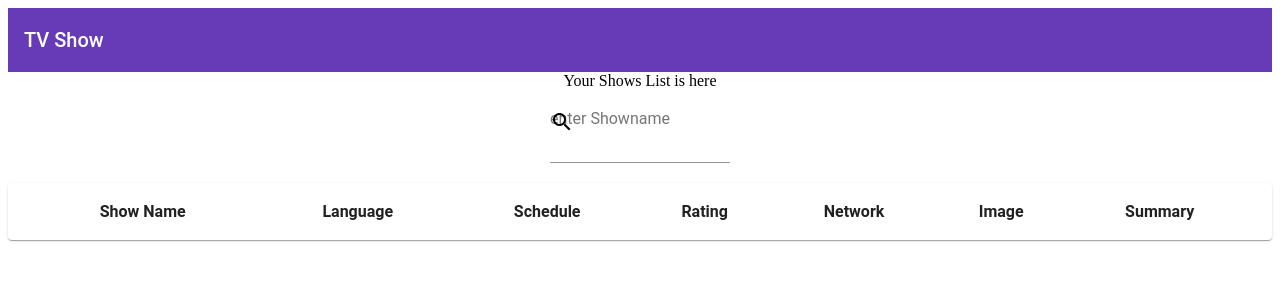
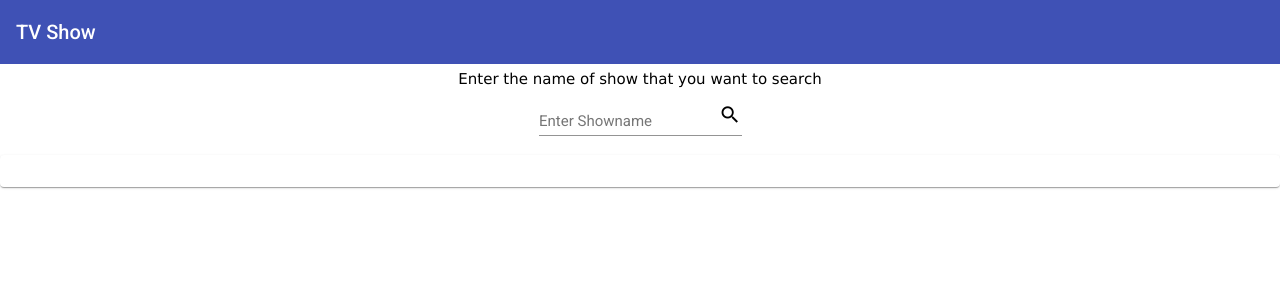
Before and after one commit to gnanadeepika5/tv-show-app, an Angular app: page / in a window 1280 px wide. Shown: the top 300 px of the page. Built offline with nearby package versions, Linux system fonts and the light colour scheme.

Commit message:
Added webChannel Info + Show not found message

```diff
--- a/angular.json
+++ b/angular.json
@@ -24,9 +24,7 @@
               "src/assets"
             ],
             "styles": [
-              {
-                "input": "node_modules/@angular/material/prebuilt-themes/deeppurple-amber.css"
-              },
+              "./node_modules/@angular/material/prebuilt-themes/indigo-pink.css",
               "src/styles.css"
             ],
             "scripts": []
@@ -91,6 +89,7 @@
               "src/assets"
             ],
             "styles": [
+              "./node_modules/@angular/material/prebuilt-themes/indigo-pink.css",
               "src/styles.css"
             ],
             "scripts": []
--- a/src/app/app.component.html
+++ b/src/app/app.component.html
@@ -1,13 +1,15 @@
-<div style="text-align: center;">
+<div style="text-align: center; font-family: verdana;">
   <mat-toolbar color="primary">
     TV Show
   </mat-toolbar>
-  <div>Your Shows List is here</div>
-  <div>
-    <app-name-search (searchEvent)="doSearch($event)"></app-name-search>
+  <div style="font-size: 15px; line-height: 30px;">
+    <div>Enter the name of show that you want to search</div>
+    <div>
+      <app-name-search (searchEvent)="doSearch($event)"></app-name-search>
+    </div>
   </div>
   <mat-card color="secondary">
-  <app-tv-shows-display [currentdata]="tvshowsdisplay">
-  </app-tv-shows-display>
+    <app-tv-shows-display [currentdata]="tvshowsdisplay" [itemNotFound] = "errorMessage">
+    </app-tv-shows-display>
   </mat-card>
 </div>
--- a/src/app/app.component.ts
+++ b/src/app/app.component.ts
@@ -2,6 +2,7 @@ import { Component } from '@angular/core';
 import { ItvShowService } from './itv-show-service';
 import { ITvShowsDisplay, IarrayTvShowsDisplay } from './itv-shows-display';
 import { TvShowService } from './tv-show.service';
+import { subscribeOn } from 'rxjs/operators';
 
 @Component({
   selector: 'app-root',
@@ -11,10 +12,18 @@ import { TvShowService } from './tv-show.service';
 export class AppComponent {
   title = 'tv-show-app';
   tvshowsdisplay: IarrayTvShowsDisplay;
+  errorMessage: string;
+
   constructor(private tvshowservice: TvShowService){}
   doSearch(searchValue){
     const userInput = searchValue.trim();
-        this.tvshowservice.getShowDetails(userInput).subscribe(data => this.tvshowsdisplay =  data);
-
-  }
+        this.tvshowservice.getShowDetails(userInput).
+        subscribe(data => {
+          if(data){
+            this.tvshowsdisplay = data;
+          }else{
+            this.errorMessage = "OOPS! Show name does not exist in our DB.";
+          }
+        });
+    }
 }
--- a/src/app/itv-shows-display-data.ts
+++ b/src/app/itv-shows-display-data.ts
@@ -18,6 +18,10 @@ export interface ITvShowsDisplayData {
     {
       name:string
     },
+    webChannel:
+    {
+      name: string
+    },
     image:
     {
       medium:string
--- a/src/app/itv-shows-display.ts
+++ b/src/app/itv-shows-display.ts
@@ -11,6 +11,7 @@ export interface ITvShowsDisplay {
   image: string,
   summary: string,
   networkname: string,
+  webchannelname: string
 }
 
 // Create an interface of type array which extends from ITvShowsDisplay
--- a/src/app/name-search/name-search.component.html
+++ b/src/app/name-search/name-search.component.html
@@ -1,7 +1,7 @@
 <form>
   <mat-form-field>
-    <mat-icon matprefix>search</mat-icon>
-    <input matInput placeholder=" enter Showname" aria-label="showname" [formControl]="search" />
+    <mat-icon matSuffix>search</mat-icon>
+    <input matInput placeholder="Enter Showname" aria-label="showname" [formControl]="search" />
     <mat-error *ngIf="search.invalid">
       Type 3 or more characters to search
     </mat-error>
--- a/src/app/tv-show-fake.service.ts
+++ b/src/app/tv-show-fake.service.ts
@@ -27,7 +27,8 @@ export class TvShowFakeService implements ItvShowService{
         rating:6.9,
         image:'',
         summary:'dummy summary',
-        networkname: 'hbo'
+        networkname: 'hbo',
+        webchannelname: 'netflix'
         } as ITvShowsDisplay)
     }
     return of(tvShowDisplayArrayfake);
--- a/src/app/tv-show.service.ts
+++ b/src/app/tv-show.service.ts
@@ -32,6 +32,7 @@ export class TvShowService  implements ItvShowService{
 
     var tvShowDisplayArray : IarrayTvShowsDisplay = new Array();
 
+    if(len){
       for (var i=0; i<len; i++)
       {
         tvShowDisplayArray.push({
@@ -44,15 +45,12 @@ export class TvShowService  implements ItvShowService{
           rating: data[i].show.rating != null && data[i].show.rating.average != null? data[i].show.rating.average : "Not Rated",
           image: data[i].show.image != null ? data[i].show.image.medium : "https://dubsism.files.wordpress.com/2017/12/image-not-found.png",
           summary: data[i].show.summary,
-        networkname: data[i].show.network != null ? data[i].show.network.name : "Not Found"
+          networkname: data[i].show.network != null ? data[i].show.network.name : "Not aired on TV network",
+          webchannelname: data[i].show.webChannel != null ? data[i].show.webChannel.name : "Not aired on webchannel"
         } as ITvShowsDisplay);
-
-      console.log(data[i].show.rating + ":");
+        //console.log(" rating of the show:"+ data[i].show.rating + ":");
       }
-
-
       return tvShowDisplayArray;
-
     }
-
   }
+}
--- a/src/app/tv-shows-display/tv-shows-display.component.html
+++ b/src/app/tv-shows-display/tv-shows-display.component.html
@@ -1,11 +1,12 @@
 
-<table style="width:100%">
+<table *ngIf="currentdata; else elseBlock" style="width:100%">
   <tr>
     <th>Show Name</th>
     <th>Language</th>
     <th>Schedule</th>
     <th>Rating</th>
     <th>Network</th>
+    <th>Web Channel</th>
     <th>Image</th>
     <th>Summary</th>
   </tr>
@@ -15,7 +16,9 @@
     <td>{{tvshowInfo.scheduleDays[0]}}</td>
     <td>{{tvshowInfo.rating}}</td>
     <td>{{tvshowInfo.networkname}}</td>
+    <td>{{tvshowInfo.webchannelname}}</td>
     <td><img [src]='tvshowInfo.image' sizes="60px" width="60px"/></td>
     <td>{{tvshowInfo.summary}}</td>
   </tr>
 </table>
+<ng-template #elseBlock>{{itemNotFound}}</ng-template>
--- a/src/app/tv-shows-display/tv-shows-display.component.ts
+++ b/src/app/tv-shows-display/tv-shows-display.component.ts
@@ -11,6 +11,7 @@ import { ItvShowService } from '../itv-show-service';
 })
 export class TvShowsDisplayComponent implements OnInit {
  @Input() currentdata: IarrayTvShowsDisplay;
+ @Input() itemNotFound: string;
   constructor(private tvshowservice: TvShowService) { }
 
   ngOnInit(): void {
--- a/src/index.html
+++ b/src/index.html
@@ -7,8 +7,10 @@
   <meta name="viewport" content="width=device-width, initial-scale=1">
   <link rel="icon" type="image/x-icon" href="favicon.ico">
   <link href="https://fonts.googleapis.com/icon?family=Material+Icons" rel="stylesheet" />
+  <link href="https://fonts.googleapis.com/css?family=Roboto:300,400,500&display=swap" rel="stylesheet">
+  <link href="https://fonts.googleapis.com/icon?family=Material+Icons" rel="stylesheet">
 </head>
-<body>
+<body class="mat-typography">
   <app-root></app-root>
 </body>
 </html>
--- a/src/styles.css
+++ b/src/styles.css
@@ -1 +1,4 @@
 /* You can add global styles to this file, and also import other style files */
+
+html, body { height: 100%; }
+body { margin: 0; font-family: Roboto, "Helvetica Neue", sans-serif; }
```
Lines whose indentation alone changed are shown as unchanged.
